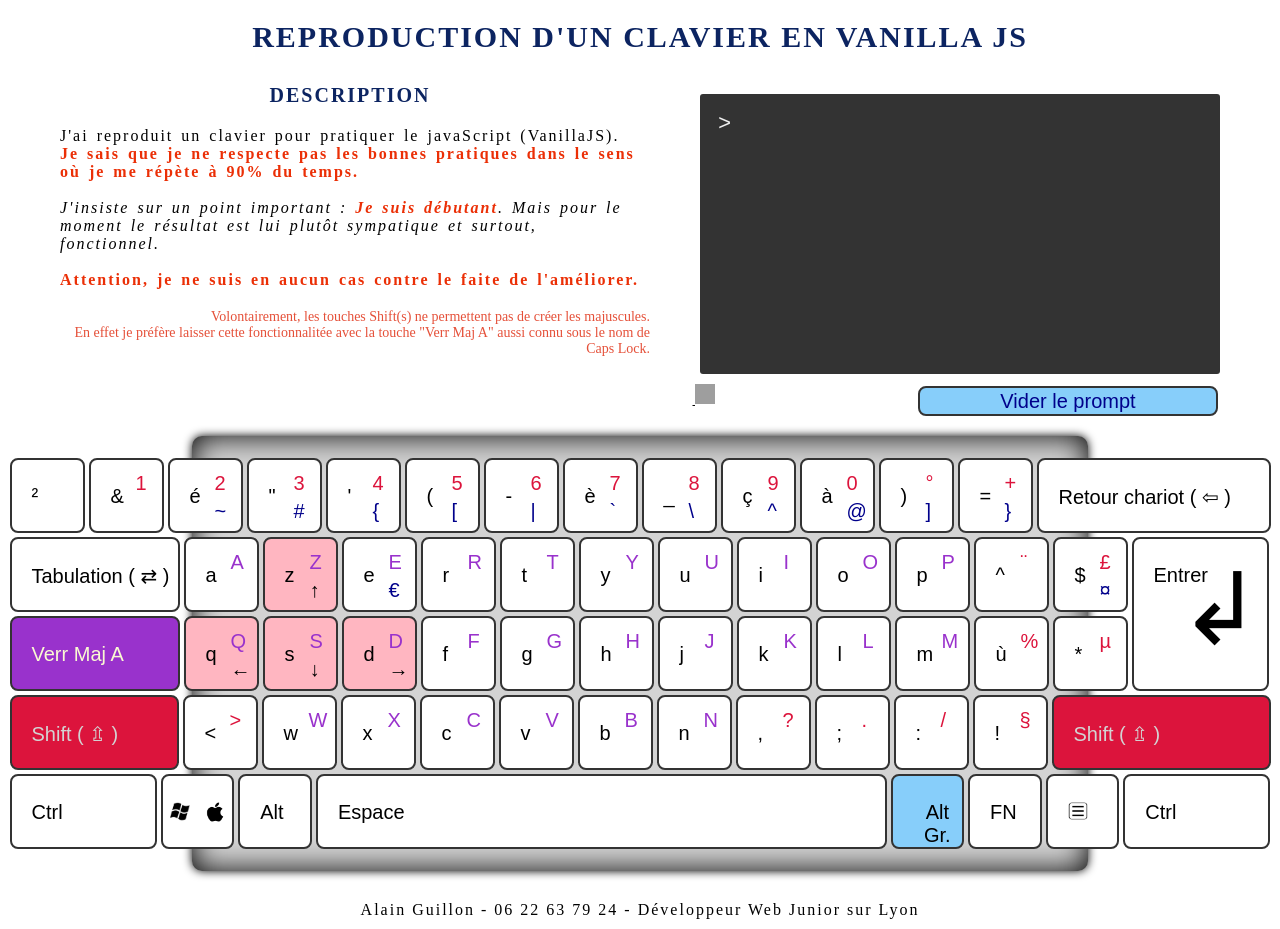
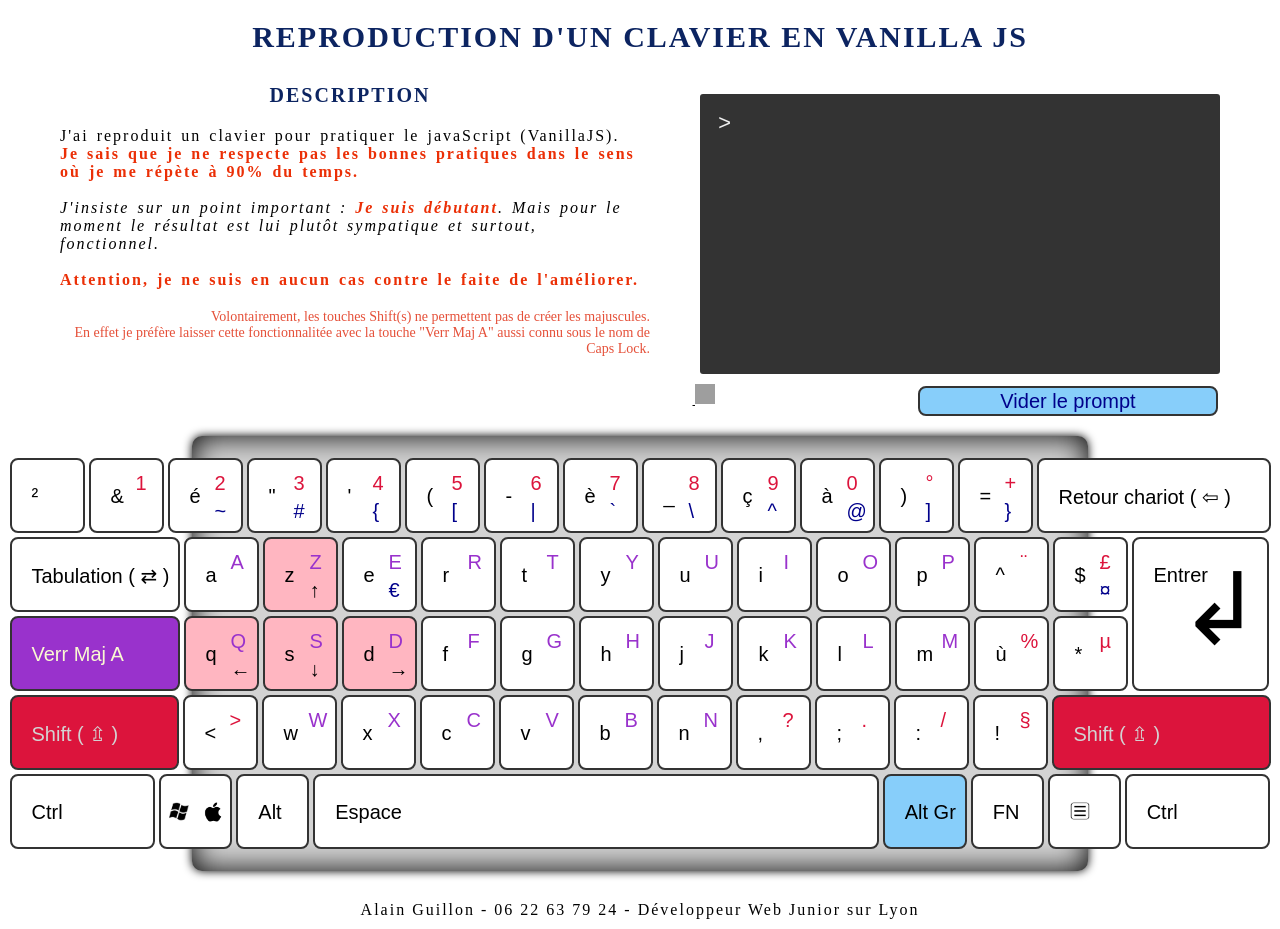
Before and after one commit to Zyrass/projet-vanillajs-virtual-keyboard, a plain HTML site: page index.html in a window 1280 px wide. Drawn offline with Linux system fonts and the light colour scheme; grey boxes are pictures that could not be loaded.

Commit message:
update css touch alt gr

```diff
--- a/css/style.css
+++ b/css/style.css
@@ -400,6 +400,7 @@ strong {
 .btn_alt_gr {
     order: 59;
     background-color: lightskyblue;
+    padding-right: 8rem;
 }
 .fn {
     order: 60;
--- a/index.html
+++ b/index.html
@@ -364,7 +364,7 @@
                     </button>
 
                     <button class="btn_alt_gr">
-                        <span>Alt Gr.</span>
+                        <span>Alt Gr</span>
                     </button>
 
                     <button class="fn">
```
Also changed, not shown: 1 other file.
